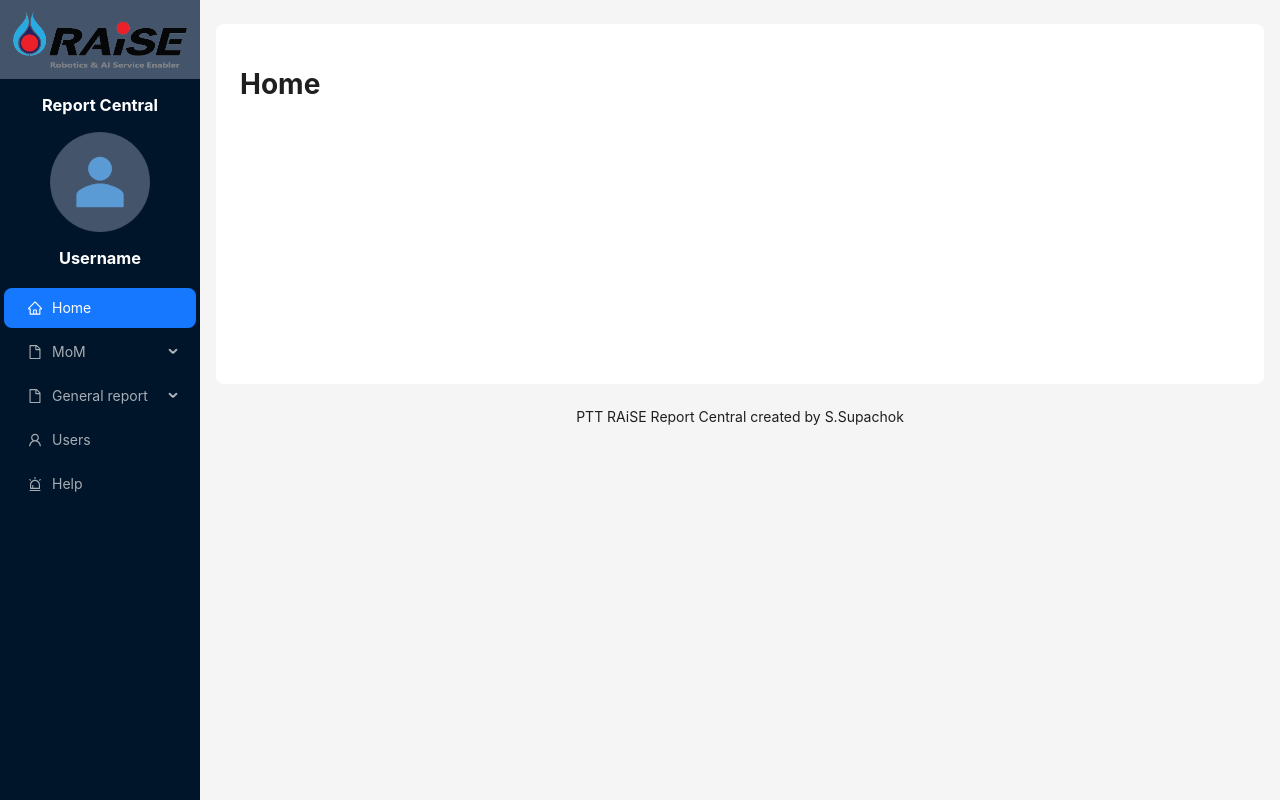
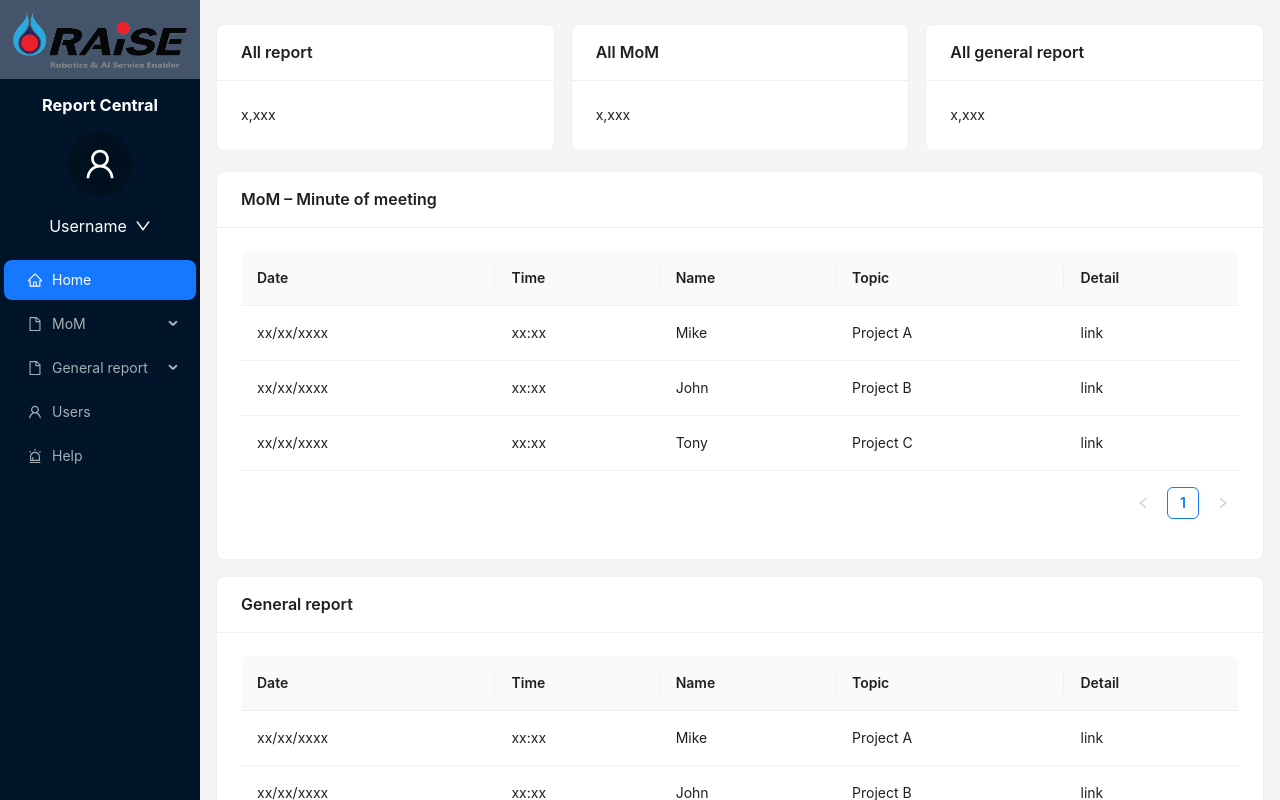
Before and after one commit to mos-supachok/ReportCentral, a React (Create React App) app in the folder report_central/: page /report/home in a window 1280 px wide. Shown: the top 800 px of the page. Built offline with nearby package versions, Linux system fonts and the light colour scheme.

Commit message:
Home page mock-up

```diff
--- a/report_central/src/App.js
+++ b/report_central/src/App.js
@@ -2,6 +2,7 @@ import Navbar from './Components/Navbar'
 import "./App.css";
 import { Routes, Route, Link, Outlet } from 'react-router-dom'
 import { Flex, Layout, theme, } from 'antd';
+import Profile from "./Pages/Profile";
 import Home from "./Pages/Home";
 import MoM_history from "./Pages/MoM_history";
 import MoM_create from "./Pages/MoM_create";
@@ -27,10 +28,11 @@ function App() {
   return (
     <Routes>
       <Route path="/" element={<NoLayout />}>
+        <Route path="*" element={<NotFound />} />
         <Route index element={<Login />}></Route>
-        <Route path="*" element={<NotFound />} />
       </Route>
       <Route path='/report' element={<ReportLayout />}>
+        <Route path='/report/profile' element={<Profile />} />
         <Route path='/report/home' element={<Home />} />
         <Route path='/report/mom_history' element={<MoM_history />} />
         <Route path='/report/mom_create' element={<MoM_create />} />
--- a/report_central/src/Components/Navbar.js
+++ b/report_central/src/Components/Navbar.js
@@ -1,7 +1,7 @@
 import React, { useState } from 'react';
 import { Link } from 'react-router-dom'
-import { FileOutlined, AlertOutlined, UserOutlined, HomeOutlined, } from '@ant-design/icons';
-import { Flex, Layout, Menu, theme, Image } from 'antd';
+import { FileOutlined, AlertOutlined, UserOutlined, HomeOutlined, DownOutlined, } from '@ant-design/icons';
+import { Flex, Layout, Menu, theme, Image, Avatar, Dropdown, Space } from 'antd';
 import logo from './image/PTT_RAISE_logo.png';
 import user_picture from './image/user_picture.png';
 
@@ -16,6 +16,13 @@ function getItem(label, key, icon, children) {
 }
 
 const Username = 'Username';
+const menu = (
+  <Menu>
+    <Menu.Item><Link to='/report/profile'>User profile</Link></Menu.Item>
+    <Menu.Item danger><Link to='/'>Logout</Link></Menu.Item>
+  </Menu>
+);
+
 
 const items = [
   getItem(<Link to='/report/home'>Home</Link>, '1', <HomeOutlined />),
@@ -39,13 +46,17 @@ function Navbar() {
   const [collapsed, setCollapsed] = useState(false);
 
   return (
-    <Layout style={{ minHeight: '100vh', }}>
+    <Layout style={{ minHeight: '100vh' }}>
       <Sider collapsible={false} collapsed={collapsed} onCollapse={(value) => setCollapsed(value)}>
         <Image preview={false} src={logo} width='100%' style={{ backgroundColor: '#44546A' }} />
         <h1 style={{ textAlign: 'center', color: '#FFFFFF' }}>Report Central</h1>
         <Flex vertical align='center' sstyle={{ padding: '0px 0px 10px 0px' }}>
-          <Image preview src={user_picture} width={'50%'} />
-          <h3 style={{ color: '#FFFFFF' }}>{Username}</h3>
+          <Avatar size={64} icon={<UserOutlined />} />
+          <Dropdown overlay={menu}>
+            <a style={{ width: '80%', margin: '20px', textAlign: 'center' }} onClick={(e) => e.preventDefault()}>
+              <Space style={{ fontSize: '1rem', color: '#FFFFFF' }}>{Username}<DownOutlined /></Space>
+            </a>
+          </Dropdown>
         </Flex>
         <div className="demo-logo-vertical" />
         <Menu theme="dark" defaultSelectedKeys={['1']} mode="inline" items={items} />
--- a/report_central/src/Layout/ReportLayout.js
+++ b/report_central/src/Layout/ReportLayout.js
@@ -15,22 +15,13 @@ import { Content, Footer } from 'antd/es/layout/layout';
 
 function ReportLayout() {
 
-  const {
-    token: { colorBgContainer, borderRadiusLG },
-  } = theme.useToken();
-
   return (
     <Layout>
       <Sider>
         <Navbar />
       </Sider>
       <Content style={{ margin: '24px 16px', }}>
-        <div style={{ padding: 24, minHeight: 360, background: colorBgContainer, borderRadius: borderRadiusLG, }}>
-          <Outlet />
-        </div>
-        <Footer style={{ textAlign: 'center', }}>
-          PTT RAiSE Report Central created by S.Supachok
-        </Footer>
+        <Outlet />
       </Content>
     </Layout>
   )
--- a/report_central/src/Pages/Home.js
+++ b/report_central/src/Pages/Home.js
@@ -1,12 +1,96 @@
 import React from 'react';
+import { Space, theme, Card, Col, Row, Table } from 'antd';
 
 function Home() {
 
-    return (
-        <div>
-            <h1>Home</h1>
-        </div>
-    );
+  const dataSource = [
+    {
+      key: '1',
+      name: 'Mike',
+      date: 'xx/xx/xxxx',
+      time: 'xx:xx',
+      topic: 'Project A',
+      link: 'link',
+    },
+    {
+      key: '2',
+      name: 'John',
+      date: 'xx/xx/xxxx',
+      time: 'xx:xx',
+      topic: 'Project B',
+      link: 'link',
+    },
+    {
+      key: '3',
+      name: 'Tony',
+      date: 'xx/xx/xxxx',
+      time: 'xx:xx',
+      topic: 'Project C',
+      link: 'link',
+    },
+  ];
+
+  const columns = [
+    {
+      title: 'Date',
+      dataIndex: 'date',
+      key: 'date',
+    },
+    {
+      title: 'Time',
+      dataIndex: 'time',
+      key: 'time',
+    },
+    {
+      title: 'Name',
+      dataIndex: 'name',
+      key: 'name',
+    },
+    {
+      title: 'Topic',
+      dataIndex: 'topic',
+      key: 'topic',
+    },
+    {
+      title: 'Detail',
+      dataIndex: 'link',
+      key: 'link',
+    },
+  ];
+
+  return (
+    <div>
+      <div className="site-card-wrapper">
+        <Row gutter={16}>
+          <Col span={8}>
+            <Card title="All report" size="medium">
+              x,xxx
+            </Card>
+          </Col>
+          <Col span={8}>
+            <Card title="All MoM" size="medium">
+              x,xxx
+            </Card>
+          </Col>
+          <Col span={8}>
+            <Card title="All general report" size="medium">
+              x,xxx
+            </Card>
+          </Col>
+        </Row>
+      </div>
+
+      <Space direction="vertical" size="middle" style={{ display: 'flex', paddingTop: '20px' }}>
+        <Card title="MoM – Minute of meeting" size="medium">
+          <Table dataSource={dataSource} columns={columns} />
+        </Card>
+        <Card title="General report" size="medium">
+          <Table dataSource={dataSource} columns={columns} />
+        </Card>
+      </Space>
+
+    </div >
+  );
 }
 
 export default Home;
--- a/report_central/src/Pages/Login.js
+++ b/report_central/src/Pages/Login.js
@@ -22,7 +22,7 @@ function Login() {
           <Flex style={{ height: '100vh' }} justify="center" align="center" >
             <Card hoverable style={{ width: '100%' }}>
               <Flex vertical justify='center' align='center' >
-                <Image src={logo} width='250px' />
+                <Image preview={false} src={logo} width='250px' />
                 <h1>Report Central</h1>
                 <p>An application to create the report.</p>
                 <Form
--- a/report_central/src/Pages/NotFound.js
+++ b/report_central/src/Pages/NotFound.js
@@ -1,10 +1,4 @@
 import React from 'react';
-
-function NotFound() {
-
-    return (
-        <h1>Not found.</h1>
-    );
-}
-
-export default NotFound;
+import { Empty } from 'antd';
+const App = () => <Empty />;
+export default App;
--- /dev/null
+++ b/report_central/src/Pages/Profile.js
@@ -0,0 +1,10 @@
+import React from 'react';
+
+function Profile() {
+
+    return (
+        <h1>Profile</h1>
+    );
+}
+
+export default Profile;
```
